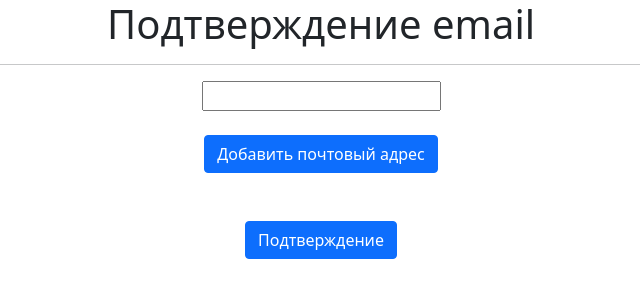
After one commit to sgwps/57_unofficial, a Django app: page /email_adding/ in a window 1280 px wide. The commit adds this page. Shown: the top 300 px of the page, without its empty margins (319-959 px from the left). Run offline with Django 4.2, Linux system fonts and the light colour scheme; some libraries are stand-ins or nearby versions.

Commit message:
front was added

```diff
--- a/_main/urls.py
+++ b/_main/urls.py
@@ -30,5 +30,6 @@ urlpatterns = [
     path('get_subjects', user_profile.views.GetSubjects),
     path('check_username', user_profile.views.CheckUsename),
     path('check_email', user_profile.views.CheckEmail),
-    path('get_specializations', user_profile.views.GetSpecializations)
+    path('get_specializations', user_profile.views.GetSpecializations),
+    path('email_adding/', user_profile.views.email_adding),
 ]
--- /dev/null
+++ b/static/email_adding.js
@@ -0,0 +1,30 @@
+var flag_add_another_email = true;
+var len_emails = 0;
+
+function AddAnotherEmail(){
+    if(flag_add_another_email){
+
+        var email_list = document.getElementById("add_email")
+        var li = document.createElement("li");
+        var inp = document.createElement("input");
+        inp.setAttribute("type", "text");
+        inp.setAttribute("name", "another_email" + len_emails);
+        inp.setAttribute("id", "another_subject" + len_emails);
+        inp.addEventListener("change", function(){
+            let str = $(inp).val();
+            if (!str.trim().length){
+                flag_add_another_email = false;
+            }
+            else{
+                flag_add_another_email = true;
+            }
+        })
+        li.appendChild(inp);
+        var br = document.createElement("br");
+        email_list.appendChild(br);
+
+        email_list.appendChild(inp);
+        len_emails += 1;
+        flag_add_another_email = false;
+    }
+}
--- a/static/style.css
+++ b/static/style.css
@@ -19,6 +19,11 @@
     bottom: 0;
   }
 
+  .email {
+    text-align: center;
+    display: inline;
+  }
+
   #checkboxes {
     display: none;
     border: 1px #dadada solid;
--- /dev/null
+++ b/user_profile/templates/email_confirm.html
@@ -0,0 +1,42 @@
+<!DOCTYPE html>
+<html lang="en">
+<head>
+    <meta charset="UTF-8">
+    <meta http-equiv="X-UA-Compatible" content="IE=edge">
+    <meta name="viewport" content="width=device-width, initial-scale=1.0">
+    <title>Email confirm</title>
+    <link href="https://cdn.jsdelivr.net/npm/bootstrap@5.1.3/dist/css/bootstrap.min.css" rel="stylesheet" integrity="sha384-1BmE4kWBq78iYhFldvKuhfTAU6auU8tT94WrHftjDbrCEXSU1oBoqyl2QvZ6jIW3" crossorigin="anonymous">
+    {% load static %}
+    <link rel="stylesheet" href="{% static 'style.css' %}" />
+</head>
+
+<body>
+
+    <div class="email">
+        <h1>Подтверждение email</h1>
+
+        <hr>
+
+        <form method="post">
+
+            {% csrf_token %}
+
+            <div id="add_email">
+                <input type="text"><br>
+            </div><br>
+
+            <button class="btn btn-primary" type="button" onclick="AddAnotherEmail()">Добавить почтовый адрес</button><br><br><br>
+
+            <input class="btn btn-primary" id="email_submit" type="submit" value="Подтверждение">
+
+        </form>
+    </div>
+
+    <script src="https://ajax.googleapis.com/ajax/libs/jquery/3.6.0/jquery.min.js"></script>
+    {% load static %}
+    <script src="{% static 'email_adding.js' %}"></script>
+    <script src="https://cdn.jsdelivr.net/npm/bootstrap@5.1.3/dist/js/bootstrap.bundle.min.js" integrity="sha384-ka7Sk0Gln4gmtz2MlQnikT1wXgYsOg+OMhuP+IlRH9sENBO0LRn5q+8nbTov4+1p" crossorigin="anonymous"></script>
+    <script src="https://cdn.jsdelivr.net/npm/@popperjs/core@2.10.2/dist/umd/popper.min.js" integrity="sha384-7+zCNj/IqJ95wo16oMtfsKbZ9ccEh31eOz1HGyDuCQ6wgnyJNSYdrPa03rtR1zdB" crossorigin="anonymous"></script>
+    <script src="https://cdn.jsdelivr.net/npm/bootstrap@5.1.3/dist/js/bootstrap.min.js" integrity="sha384-QJHtvGhmr9XOIpI6YVutG+2QOK9T+ZnN4kzFN1RtK3zEFEIsxhlmWl5/YESvpZ13" crossorigin="anonymous"></script>
+</body>
+</html>
--- a/user_profile/views.py
+++ b/user_profile/views.py
@@ -77,6 +77,8 @@ class BasicRegistration(View):
 
 
 
+def email_adding(request):
+    return render(request, 'email_confirm.html')
 
 
 def su2(request):
```
